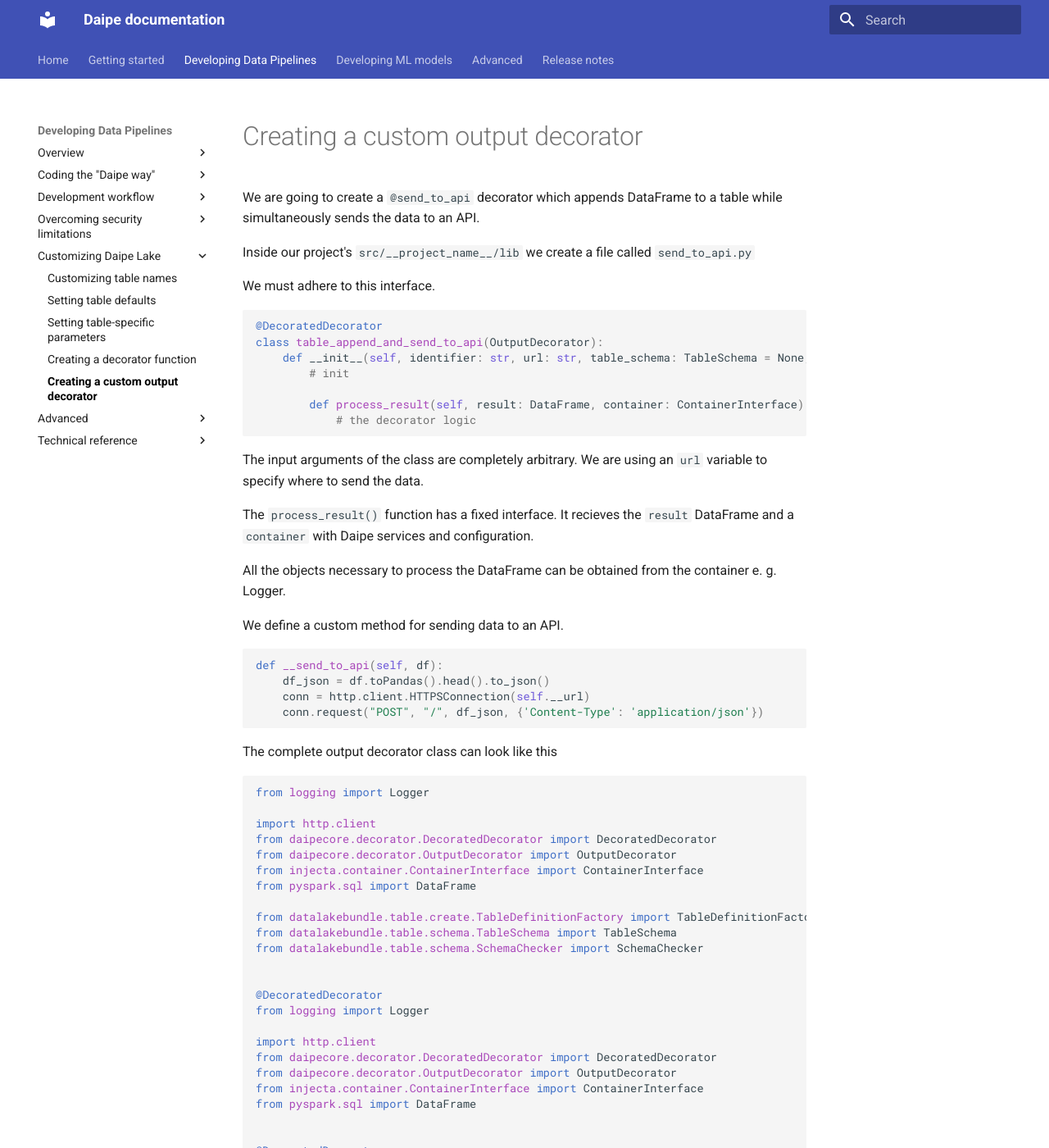
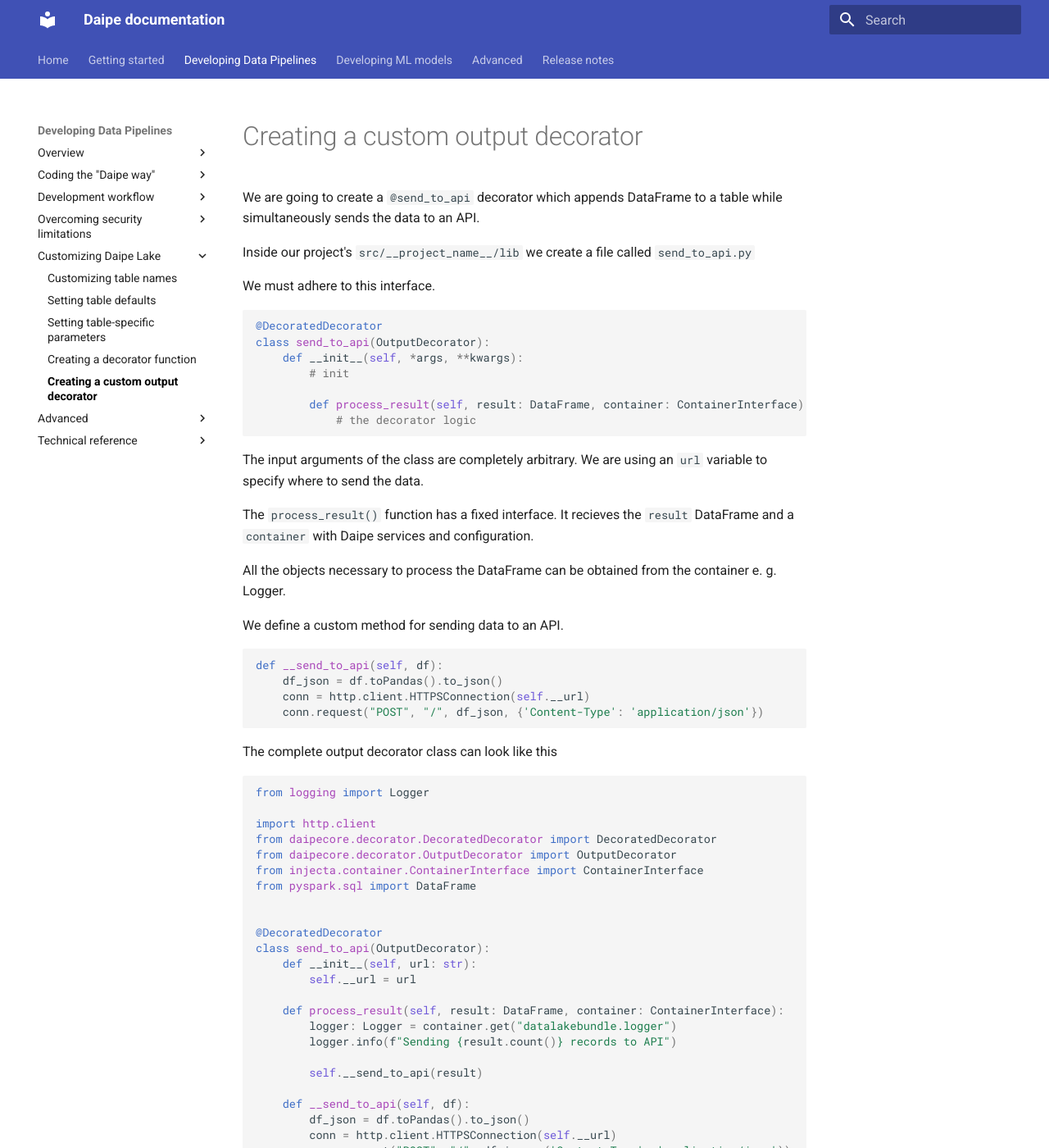
Before and after one commit to daipe-ai/platform-docs, an MkDocs documentation site: the page built from docs/creating-custom-output-decorator.md, in a window 1280 px wide and 1400 px high. Shown: the whole window at 82% size. Built offline with MkDocs 1.6.1 and Material for MkDocs 9.7.7, drawn with Linux system fonts in a browser that asks for light colours; some of the changed text lies outside the part shown.

Commit message:
Update custom decorator tutorial

````diff
--- a/docs/creating-custom-output-decorator.md
+++ b/docs/creating-custom-output-decorator.md
@@ -8,8 +8,8 @@
 
 ```python
 @DecoratedDecorator
-class table_append_and_send_to_api(OutputDecorator):
-    def __init__(self, identifier: str, url: str, table_schema: TableSchema = None, options: dict = None):
+class send_to_api(OutputDecorator):
+    def __init__(self, *args, **kwargs):
         # init
 
         def process_result(self, result: DataFrame, container: ContainerInterface):
@@ -26,7 +26,7 @@
 
 ```python
 def __send_to_api(self, df):
-    df_json = df.toPandas().head().to_json()
+    df_json = df.toPandas().to_json()
     conn = http.client.HTTPSConnection(self.__url)
     conn.request("POST", "/", df_json, {'Content-Type': 'application/json'})
 ```
@@ -42,35 +42,21 @@
 from injecta.container.ContainerInterface import ContainerInterface
 from pyspark.sql import DataFrame
 
-from datalakebundle.table.create.TableDefinitionFactory import TableDefinitionFactory
-from datalakebundle.table.schema.TableSchema import TableSchema
-from datalakebundle.table.schema.SchemaChecker import SchemaChecker
-
-
-@DecoratedDecorator
-from logging import Logger
-
-import http.client
-from daipecore.decorator.DecoratedDecorator import DecoratedDecorator
-from daipecore.decorator.OutputDecorator import OutputDecorator
-from injecta.container.ContainerInterface import ContainerInterface
-from pyspark.sql import DataFrame
-
 
 @DecoratedDecorator
 class send_to_api(OutputDecorator):
-    def __init__(self, identifier: str, options: dict = None):
-        self.__identifier = identifier
-        self.__options = options or {}
+    def __init__(self, url: str):
+        self.__url = url
 
     def process_result(self, result: DataFrame, container: ContainerInterface):
         logger: Logger = container.get("datalakebundle.logger")
         logger.info(f"Sending {result.count()} records to API")
 
-        self.__send_to_api(df_json)
+        self.__send_to_api(result)
 
-    def __send_to_api(self, df_json):
-        conn = http.client.HTTPSConnection('enb83qr9you8.x.pipedream.net')
+    def __send_to_api(self, df):
+        df_json = df.toPandas().to_json()
+        conn = http.client.HTTPSConnection(self.__url)
         conn.request("POST", "/", df_json, {'Content-Type': 'application/json'})
 
 ```
````
